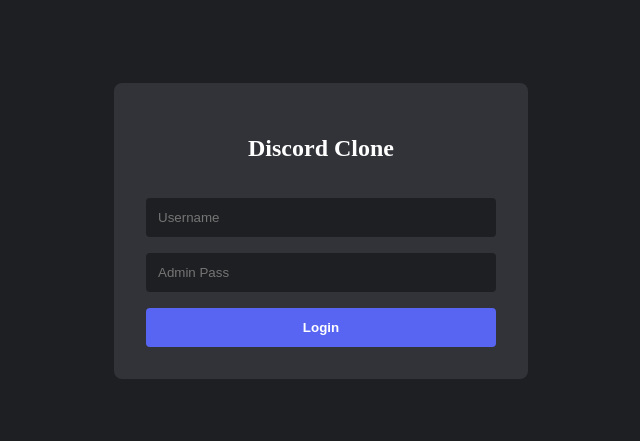
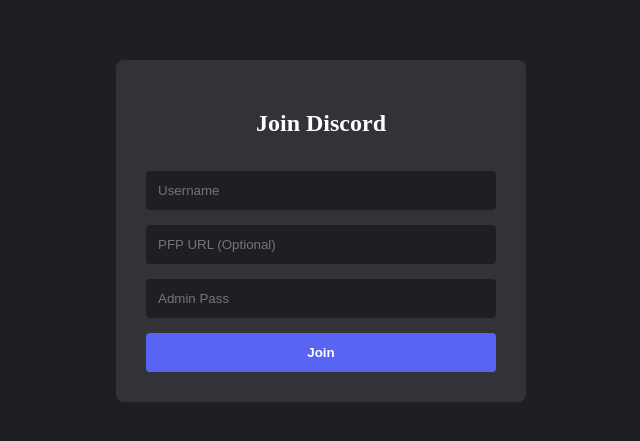
Before and after one commit to zakbooks1/Discord, a Next.js app: page / in a window 1280 px wide. Shown: the part 169-610 px from the top of the page, without its empty margins (319-959 px from the left). Built offline with nearby package versions, Linux system fonts and the light colour scheme.

Commit message:
Update page.js

```diff
--- a/app/page.js
+++ b/app/page.js
@@ -5,46 +5,44 @@
   const [messages, setMessages] = useState([]);
   const [text, setText] = useState("");
   const [activeServer, setActiveServer] = useState("general");
-  const [user, setUser] = useState({ name: "", isAdmin: false, pass: "" });
+  const [user, setUser] = useState({ name: "", isAdmin: false, pass: "", pfp: "" });
   const [isLoggedIn, setIsLoggedIn] = useState(false);
+
+  // Login States
   const [tempName, setTempName] = useState("");
   const [tempPass, setTempPass] = useState("");
-  const [isAnnounceMode, setIsAnnounceMode] = useState(false);
+  const [tempPfp, setTempPfp] = useState("");
+
   const scrollRef = useRef(null);
+  const ADMIN_KEY = "67guy56";
 
-  const ADMIN_KEY = "67bits67";
-
-  // List of your sub-servers/channels
   const channels = [
     { id: "general", icon: "#" },
-    { id: "gaming", icon: "🎮" },
-    { id: "announcements", icon: "📢" },
-    { id: "coding", icon: "💻" }
+    { id: "images", icon: "📸" },
+    { id: "staff-only", icon: "🔒" }
   ];
 
   useEffect(() => {
-    const saved = localStorage.getItem("chat-v4");
+    const saved = localStorage.getItem("chat-v5");
     if (saved) { setUser(JSON.parse(saved)); setIsLoggedIn(true); }
   }, []);
 
   const handleLogin = () => {
     if (!tempName) return alert("Username required");
     const isAdm = tempPass.toLowerCase() === ADMIN_KEY;
-    const data = { name: tempName, isAdmin: isAdm, pass: tempPass.toLowerCase() };
+    const pfpUrl = tempPfp || `https://api.dicebear.com/7.x/avataaars/svg?seed=${tempName}`;
+    const data = { name: tempName, isAdmin: isAdm, pass: tempPass.toLowerCase(), pfp: pfpUrl };
     setUser(data);
     setIsLoggedIn(true);
-    localStorage.setItem("chat-v4", JSON.stringify(data));
+    localStorage.setItem("chat-v5", JSON.stringify(data));
   };
 
   const loadData = async () => {
-    try {
-      const res = await fetch(`/api/messages?server=${activeServer}`);
-      const data = await res.json();
-      if (Array.isArray(data)) setMessages(data.reverse());
-    } catch (e) { console.error("Load failed"); }
+    const res = await fetch(`/api/messages?server=${activeServer}`);
+    const data = await res.json();
+    if (Array.isArray(data)) setMessages(data.reverse());
   };
 
-  // Re-run this whenever activeServer changes
   useEffect(() => {
     if (isLoggedIn) {
       loadData();
@@ -53,41 +51,66 @@
     }
   }, [isLoggedIn, activeServer]);
 
-  useEffect(() => {
-    if (scrollRef.current) scrollRef.current.scrollTop = scrollRef.current.scrollHeight;
-  }, [messages]);
+  const runCommand = async (cmd) => {
+    const parts = cmd.split(" ");
+    const action = parts[0].toLowerCase();
 
-  const send = async () => {
-    if (!text.trim()) return;
-    await fetch("/api/messages", {
+    if (!user.isAdmin) return alert("Commands are for Admins only!");
+
+    if (action === "/clear") {
+      await fetch("/api/messages", {
+        method: "DELETE",
+        headers: { "admin-pass": user.pass },
+        body: JSON.stringify({ server: activeServer, clearAll: true }),
+      });
+    } else if (action === "/kick" && parts[1]) {
+      await fetch("/api/messages", {
+        method: "DELETE",
+        headers: { "admin-pass": user.pass },
+        body: JSON.stringify({ banUser: parts[1] }),
+      });
+      alert(`User ${parts[1]} has been banned.`);
+    }
+    loadData();
+  };
+
+  const send = async (imgUrl = null) => {
+    if (!text.trim() && !imgUrl) return;
+
+    if (text.startsWith("/")) {
+      runCommand(text);
+      setText("");
+      return;
+    }
+
+    const res = await fetch("/api/messages", {
       method: "POST",
       headers: { "Content-Type": "application/json" },
       body: JSON.stringify({
         text, user: user.name, isAdmin: user.isAdmin,
-        isAnnouncement: isAnnounceMode, server: activeServer
+        pfp: user.pfp, image: imgUrl, server: activeServer
       }),
     });
+
+    if (res.status === 403) alert("You are banned from this server!");
     setText("");
     loadData();
   };
 
-  const deleteMsg = async (id) => {
-    await fetch("/api/messages", {
-      method: "DELETE",
-      headers: { "admin-pass": user.pass },
-      body: JSON.stringify({ id, server: activeServer }),
-    });
-    loadData();
+  const uploadPhoto = () => {
+    const url = prompt("Paste Image URL (jpg, png, gif):");
+    if (url) send(url);
   };
 
   if (!isLoggedIn) {
     return (
       <div style={styles.loginPage}>
         <div style={styles.loginCard}>
-          <h2 style={{ color: "white", textAlign: "center" }}>Discord Clone</h2>
+          <h2 style={{ color: "white", textAlign: "center" }}>Join Discord</h2>
           <input placeholder="Username" autoCapitalize="none" onChange={e => setTempName(e.target.value)} style={styles.input} />
-          <input placeholder="Admin Pass" type="password" autoCapitalize="none" onChange={e => setTempPass(e.target.value)} style={styles.input} />
-          <button onClick={handleLogin} style={styles.loginBtn}>Login</button>
+          <input placeholder="PFP URL (Optional)" onChange={e => setTempPfp(e.target.value)} style={styles.input} />
+          <input placeholder="Admin Pass" type="password" onChange={e => setTempPass(e.target.value)} style={styles.input} />
+          <button onClick={handleLogin} style={styles.loginBtn}>Join</button>
         </div>
       </div>
     );
@@ -95,61 +118,45 @@
 
   return (
     <div style={styles.app}>
-      {/* Sidebar 1: Static Icons */}
       <div style={styles.side1}>
         <div style={styles.sCircActive}>D</div>
-        <div style={styles.divider} />
-        <div style={styles.sCirc}>+</div>
+        <button onClick={() => {localStorage.removeItem("chat-v5"); window.location.reload();}} style={styles.logout}>X</button>
       </div>
 
-      {/* Sidebar 2: Channel List */}
       <div style={styles.side2}>
-        <div style={styles.sHead}>SERVER CHANNELS</div>
+        <div style={styles.sHead}>CHANNELS</div>
         {channels.map(chan => (
-          <div
-            key={chan.id}
-            onClick={() => setActiveServer(chan.id)}
-            style={activeServer === chan.id ? styles.cActive : styles.cInactive}
-          >
-            <span style={{color: "#80848e", marginRight: "8px"}}>{chan.icon}</span>
-            {chan.id}
+          <div key={chan.id} onClick={() => setActiveServer(chan.id)} style={activeServer === chan.id ? styles.cActive : styles.cInactive}>
+            {chan.icon} {chan.id}
           </div>
         ))}
-        <button onClick={() => {localStorage.removeItem("chat-v4"); window.location.reload();}} style={styles.logout}>Logout</button>
       </div>
 
-      {/* Main Chat */}
       <div style={styles.main}>
-        <div style={styles.mHead}>
-          <span># {activeServer}</span>
-          {user.isAdmin && (
-            <label style={{ fontSize: "11px", color: isAnnounceMode ? "#f1c40f" : "#8e9297", cursor: "pointer" }}>
-              <input type="checkbox" checked={isAnnounceMode} onChange={e => setIsAnnounceMode(e.target.checked)} />
-              ANNOUNCE
-            </label>
-          )}
-        </div>
+        <div style={styles.mHead}># {activeServer}</div>
 
         <div style={styles.msgList} ref={scrollRef}>
-          {messages.length === 0 && <div style={{color: "#80848e", textAlign: "center", marginTop: "20px"}}>No messages in #{activeServer} yet.</div>}
           {messages.map((m, i) => (
-            <div key={i} style={{ ...styles.mRow, borderLeft: m.isAnnouncement ? "4px solid #f1c40f" : "none", backgroundColor: m.isAnnouncement ? "rgba(241, 196, 15, 0.05)" : "transparent" }}>
-              <div style={styles.mAv}>{m.user?.[0].toUpperCase()}</div>
+            <div key={i} style={styles.mRow}>
+              <img src={m.pfp} style={styles.mAv} alt="pfp" />
               <div style={{ flex: 1 }}>
                 <div style={styles.mMeta}>
                   <span style={{ fontWeight: "bold", color: m.isAdmin ? "#f1c40f" : "white" }}>{m.user}</span>
-                  <span style={styles.mDate}>{new Date(m.date).toLocaleTimeString([], { hour: '2-digit', minute: '2-digit' })}</span>
+                  <span style={styles.mDate}>{new Date(m.date).toLocaleTimeString()}</span>
                 </div>
-                <div style={styles.mText}>{m.text}</div>
+                {m.text && <div style={styles.mText}>{m.text}</div>}
+                {m.image && <img src={m.image} style={styles.postedImg} alt="upload" />}
               </div>
-              {user.isAdmin && <button onClick={() => deleteMsg(m._id)} style={styles.del}>×</button>}
             </div>
           ))}
         </div>
 
         <div style={styles.inWrap}>
-          <input value={text} onChange={e => setText(e.target.value)} onKeyDown={e => e.key === "Enter" && send()}
-                 style={styles.chatIn} placeholder={`Message #${activeServer}`} />
+          <div style={styles.inputContainer}>
+            <button onClick={uploadPhoto} style={styles.plusBtn}>+</button>
+            <input value={text} onChange={e => setText(e.target.value)} onKeyDown={e => e.key === "Enter" && send()}
+                   style={styles.chatIn} placeholder="Type /clear or a message..." />
+          </div>
         </div>
       </div>
     </div>
@@ -158,28 +165,28 @@
 
 const styles = {
   app: { display: "flex", height: "100vh", backgroundColor: "#313338", color: "#dbdee1", fontFamily: "sans-serif" },
-  side1: { width: "72px", backgroundColor: "#1e1f22", display: "flex", flexDirection: "column", alignItems: "center", padding: "12px 0", gap: "8px" },
-  sCircActive: { width: "48px", height: "48px", borderRadius: "16px", backgroundColor: "#5865f2", display: "flex", alignItems: "center", justifyContent: "center", color: "white", fontWeight: "bold" },
-  sCirc: { width: "48px", height: "48px", borderRadius: "50%", backgroundColor: "#313338", color: "#23a559", display: "flex", alignItems: "center", justifyContent: "center", fontSize: "24px" },
-  divider: { width: "32px", height: "2px", backgroundColor: "#35363c", margin: "4px 0" },
-  side2: { width: "240px", backgroundColor: "#2b2d31", display: "flex", flexDirection: "column", padding: "8px" },
-  sHead: { padding: "12px", fontSize: "12px", fontWeight: "bold", color: "#949ba4" },
+  side1: { width: "72px", backgroundColor: "#1e1f22", display: "flex", flexDirection: "column", alignItems: "center", padding: "12px 0", gap: "10px" },
+  sCircActive: { width: "48px", height: "48px", borderRadius: "16px", backgroundColor: "#5865f2", display: "flex", alignItems: "center", justifyContent: "center", fontWeight: "bold" },
+  logout: { marginTop: "auto", background: "#ed4245", color: "white", border: "none", borderRadius: "50%", width: "30px", height: "30px", cursor: "pointer" },
+  side2: { width: "240px", backgroundColor: "#2b2d31", padding: "10px" },
+  sHead: { padding: "10px", fontSize: "12px", fontWeight: "bold", color: "#949ba4" },
   cActive: { padding: "8px 12px", backgroundColor: "#3f4147", borderRadius: "4px", color: "white", cursor: "pointer", marginBottom: "2px" },
-  cInactive: { padding: "8px 12px", color: "#80848e", cursor: "pointer", marginBottom: "2px", borderRadius: "4px" },
-  logout: { marginTop: "auto", padding: "10px", backgroundColor: "#ed4245", color: "white", border: "none", borderRadius: "4px", cursor: "pointer" },
+  cInactive: { padding: "8px 12px", color: "#80848e", cursor: "pointer" },
   main: { flex: 1, display: "flex", flexDirection: "column" },
-  mHead: { height: "48px", display: "flex", alignItems: "center", padding: "0 16px", borderBottom: "1px solid #26272d", justifyContent: "space-between", fontWeight: "bold" },
+  mHead: { height: "48px", display: "flex", alignItems: "center", padding: "0 16px", borderBottom: "1px solid #26272d", fontWeight: "bold" },
   msgList: { flex: 1, overflowY: "auto", padding: "20px" },
-  mRow: { display: "flex", gap: "16px", padding: "8px 16px" },
-  mAv: { width: "40px", height: "40px", borderRadius: "50%", backgroundColor: "#eb459e", display: "flex", alignItems: "center", justifyContent: "center", fontWeight: "bold" },
-  mMeta: { display: "flex", alignItems: "center", gap: "8px" },
+  mRow: { display: "flex", gap: "16px", marginBottom: "20px" },
+  mAv: { width: "40px", height: "40px", borderRadius: "50%", objectFit: "cover" },
+  mMeta: { display: "flex", gap: "10px", alignItems: "center" },
   mDate: { fontSize: "12px", color: "#949ba4" },
   mText: { color: "#dbdee1", marginTop: "2px" },
+  postedImg: { maxWidth: "100%", maxHeight: "300px", borderRadius: "8px", marginTop: "10px", border: "1px solid #444" },
   inWrap: { padding: "0 20px 24px 20px" },
-  chatIn: { width: "100%", padding: "11px", borderRadius: "8px", border: "none", backgroundColor: "#383a40", color: "#dbdee1", outline: "none" },
-  del: { background: "none", border: "none", color: "#ed4245", cursor: "pointer", fontSize: "18px" },
+  inputContainer: { display: "flex", alignItems: "center", backgroundColor: "#383a40", borderRadius: "8px", padding: "0 15px" },
+  plusBtn: { background: "#b5bac1", border: "none", borderRadius: "50%", width: "24px", height: "24px", cursor: "pointer", fontWeight: "bold", fontSize: "18px" },
+  chatIn: { flex: 1, padding: "12px", border: "none", backgroundColor: "transparent", color: "white", outline: "none" },
   loginPage: { height: "100vh", display: "flex", alignItems: "center", justifyContent: "center", backgroundColor: "#1e1f22" },
-  loginCard: { backgroundColor: "#313338", padding: "32px", borderRadius: "8px", width: "350px", display: "flex", flexDirection: "column", gap: "16px" },
+  loginCard: { backgroundColor: "#313338", padding: "30px", borderRadius: "8px", width: "350px", display: "flex", flexDirection: "column", gap: "15px" },
   input: { padding: "12px", borderRadius: "4px", border: "none", backgroundColor: "#1e1f22", color: "white" },
-  loginBtn: { padding: "12px", backgroundColor: "#5865f2", color: "white", border: "none", borderRadius: "4px", fontWeight: "bold", cursor: "pointer" }
+  loginBtn: { padding: "12px", backgroundColor: "#5865f2", color: "white", border: "none", borderRadius: "4px", fontWeight: "bold" }
 };
```
